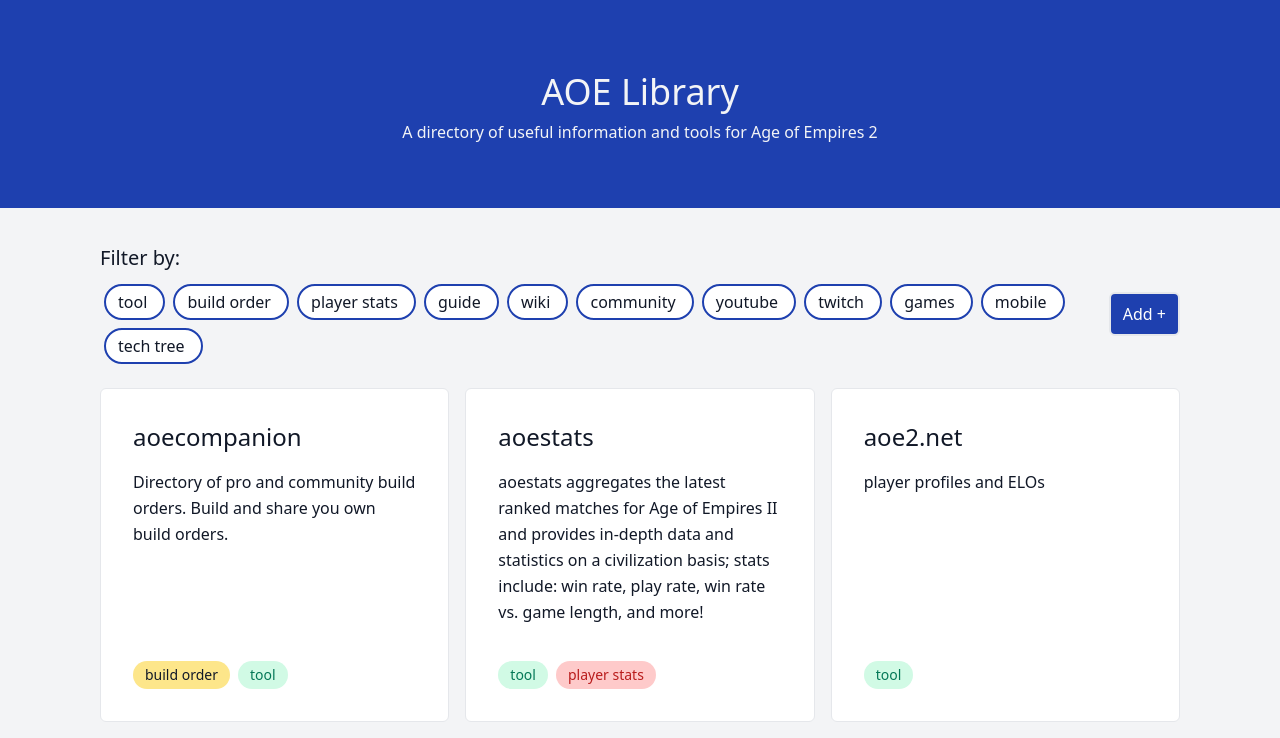
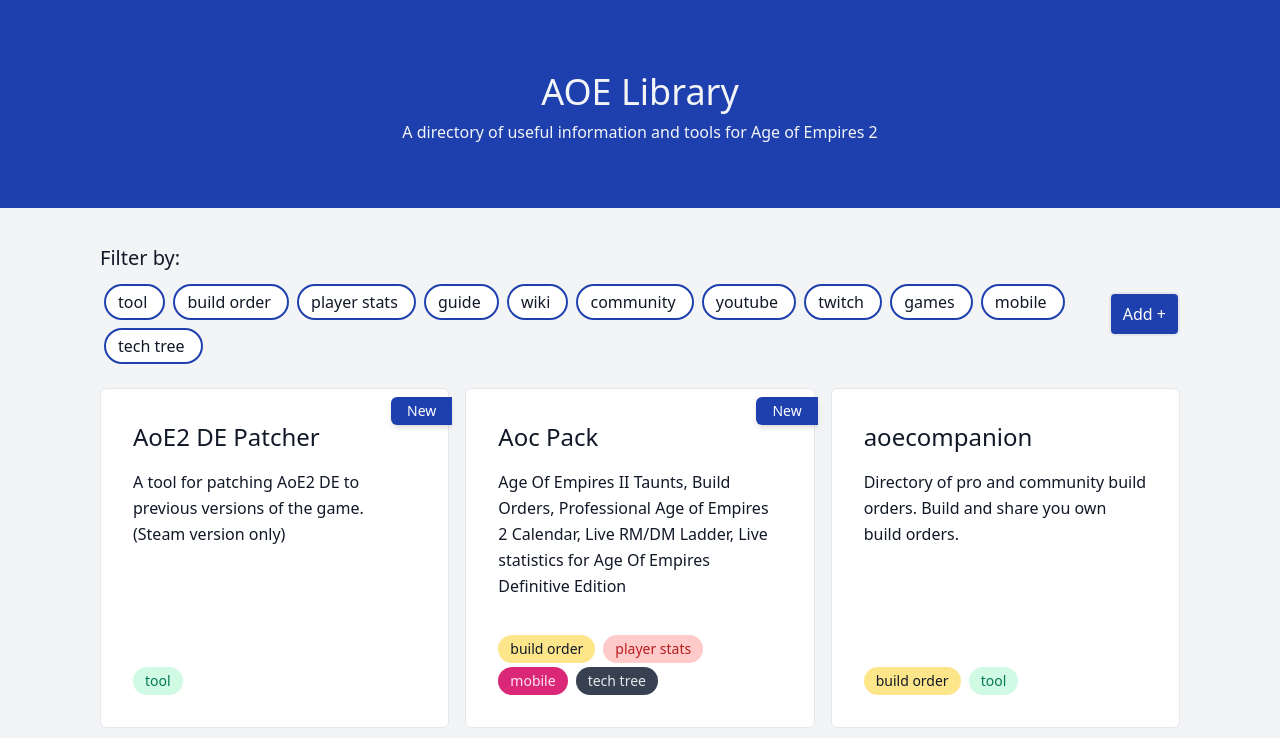
Before and after one commit to collinstommy/aoe-library, a Svelte app: page / in a window 1280 px wide. Shown: the top 738 px of the page. Built offline with nearby package versions, Linux system fonts and the light colour scheme; what @tailwindcss/ui would draw is missing.

Commit message:
sort new items first

```diff
--- a/package.json
+++ b/package.json
@@ -23,6 +23,7 @@
   },
   "dependencies": {
     "@tailwindcss/ui": "^0.7.2",
+    "dayjs": "^1.10.4",
     "postcss": "^8.2.4",
     "svelte-routing": "^1.5.0"
   }
--- /dev/null
+++ b/src/components/Card.svelte
@@ -0,0 +1,70 @@
+<script>
+import Tag from './Tag';
+
+export let url;
+export let title;
+export let description;
+export let tags;
+export let dateAdded;
+
+</script>
+
+<style>
+.link {
+  color: inherit;
+}
+
+.link:hover {
+  text-decoration: none;
+}
+
+.card {
+  height: 100%;
+  position: relative;
+}
+
+
+.ribbon {
+  right: -4px;
+}
+
+@media (max-width: 640px){
+  .description {
+    overflow: hidden;
+    text-overflow: ellipsis;
+    display: -webkit-box;
+    -webkit-line-clamp: 5;
+    -webkit-box-orient: vertical;
+  }
+}
+
+</style>
+
+<a class="link" href="{url}" target="_blank">
+  <article class="card hover:shadow-md rounded-md p-4 md:p-8 flex flex-col justify-between transition-shadow border border-gray-200 bg-white">
+    {#if dateAdded}
+      <div class="
+        ribbon
+        bg-blue-800
+        shadow-md
+        rounded-l-md
+        absolute
+        top-2
+        -right-0.5
+        py-1
+        px-4
+        text-sm
+        text-white
+      ">New</div>
+    {/if}
+    <div>
+      <h2 class="md:text-2xl text-xl">{title}</h2>
+      <p class="description mt-4 md:leading-relaxed">{description}</p>
+    </div>
+    <div class="flex flex-wrap md:mt-8 mt-3">
+      {#each tags as tag}
+        <Tag tag={tag} />
+      {/each}
+    </div>
+  </article>
+</a>
--- a/src/components/Library.svelte
+++ b/src/components/Library.svelte
@@ -1,9 +1,12 @@
 <script>
-	import items from '../data.json';
-	import Tag from './Tag';
+	import dayjs from 'dayjs';
+
+	import dataItems from '../data.json';
 	import Filters from './Filters';
 	import selectedFilters from '../stores/filters';
 	import Hero from './Hero';
+	import Card from './Card';
+
 
 	let activeFilters = [];
 
@@ -11,9 +14,26 @@
 		activeFilters = value;
 	});
 
-	$: selectedItems = activeFilters.length
-		? items.filter(({ tags }) => tags.some(tag => activeFilters.includes(tag)))
-		: items;
+	const getIsNew = epocDate => epocDate && dayjs(epocDate).diff(Date.now(), 'day') < 10;
+
+	const sortItems = (filters, array) => {
+		const filtered = filters.length
+		? array.filter(({ tags }) => tags.some(tag => filters.includes(tag)))
+		: array;
+
+		filtered.sort((a, b) => {
+			const dateA = a.dateAdded;
+			const dateB = b.dateAdded;
+			const isANew = getIsNew(dateA);
+			const isBNew = getIsNew(dateB);
+			if(isANew && isBNew) return 0;
+			if(isANew) return -1;
+			return 1;
+		});
+		return filtered;
+	};
+
+	$: selectedItems = sortItems(activeFilters, dataItems);
 
 </script>
 
@@ -22,32 +42,11 @@
 		display: flex;
 		justify-content: center;
 	}
-
-	.link {
-		color: inherit;
-	}
-
-	.link:hover {
-		text-decoration: none;
-	}
-
-	.card {
-		height: 100%;
-	}
-
 	.item-container {
 		min-height: 100vh;
 	}
 
-	@media (max-width: 640px){
-		.description {
-			overflow: hidden;
-			text-overflow: ellipsis;
-			display: -webkit-box;
-			-webkit-line-clamp: 5;
-			-webkit-box-orient: vertical;
-		}
-	}
+
 </style>
 
 <main class="wrapper flex flex-col items-center">
@@ -58,20 +57,8 @@
 	<div class="p-2 md:p-4 item-container">
 		<Filters />
 		<section class="grid grid-cols-2 md:grid-cols-3 gap-4 section text-gray-900">
-			{#each selectedItems as { title, url, description, tags = [] } (title)}
-				<a class="link" href="{url}" target="_blank">
-					<article class="card hover:shadow-md rounded-md p-4 md:p-8 flex flex-col justify-between transition-shadow border border-gray-200 bg-white">
-					<div>
-						<h2 class="md:text-2xl text-xl">{title}</h2>
-						<p class="description mt-4 md:leading-relaxed">{description}</p>
-					</div>
-					<div class="flex flex-wrap md:mt-8 mt-3">
-						{#each tags as tag}
-							<Tag tag={tag} />
-						{/each}
-					</div>
-				</article>
-				</a>
+			{#each selectedItems as item (item.title)}
+				<Card {...item} />
 			{/each}
 		</section>
 	</div>
--- a/src/data.json
+++ b/src/data.json
@@ -374,7 +374,8 @@
     "tags": [
       "tool"
     ],
-    "data": "1612111441"
+    "data": "1612111441",
+    "dateAdded": 1612111441
   },
   {
     "id": "44",
```
